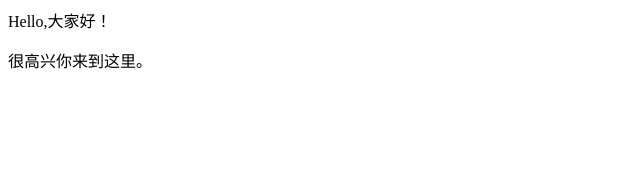
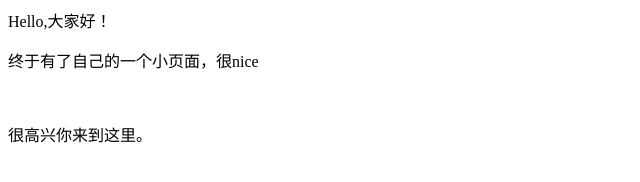
Before and after one commit to oursee/oursee.github.io, a plain HTML site: page index.html in a window 1280 px wide. Shown: the whole page, without its empty margins (0-640 px from the left). Drawn offline with Linux system fonts and the light colour scheme.

Commit message:
Update index.html

```diff
--- a/index.html
+++ b/index.html
@@ -1 +1,2 @@
-<p>Hello,大家好！</p ><p>很高兴你来到这里。</p >
+<p>Hello,大家好！</p > <p>终于有了自己的一个小页面，很nice</p ><br/>
+   <p>很高兴你来到这里。</p >
```
